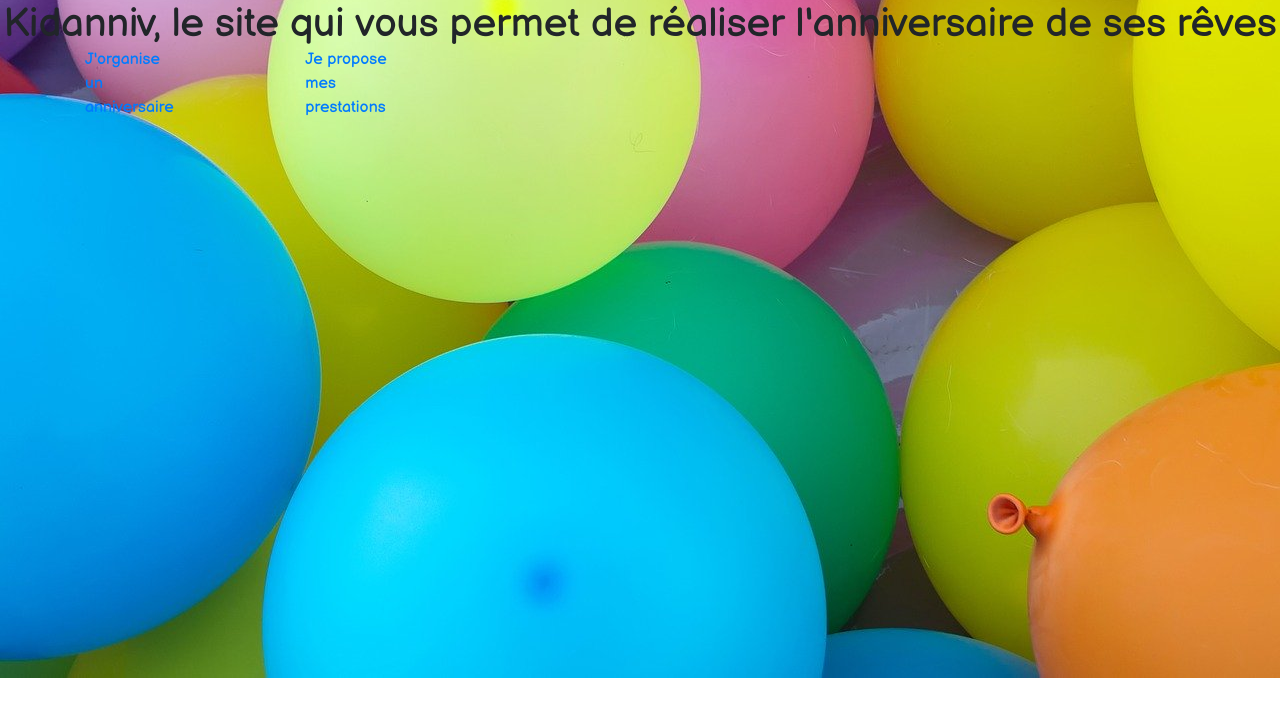
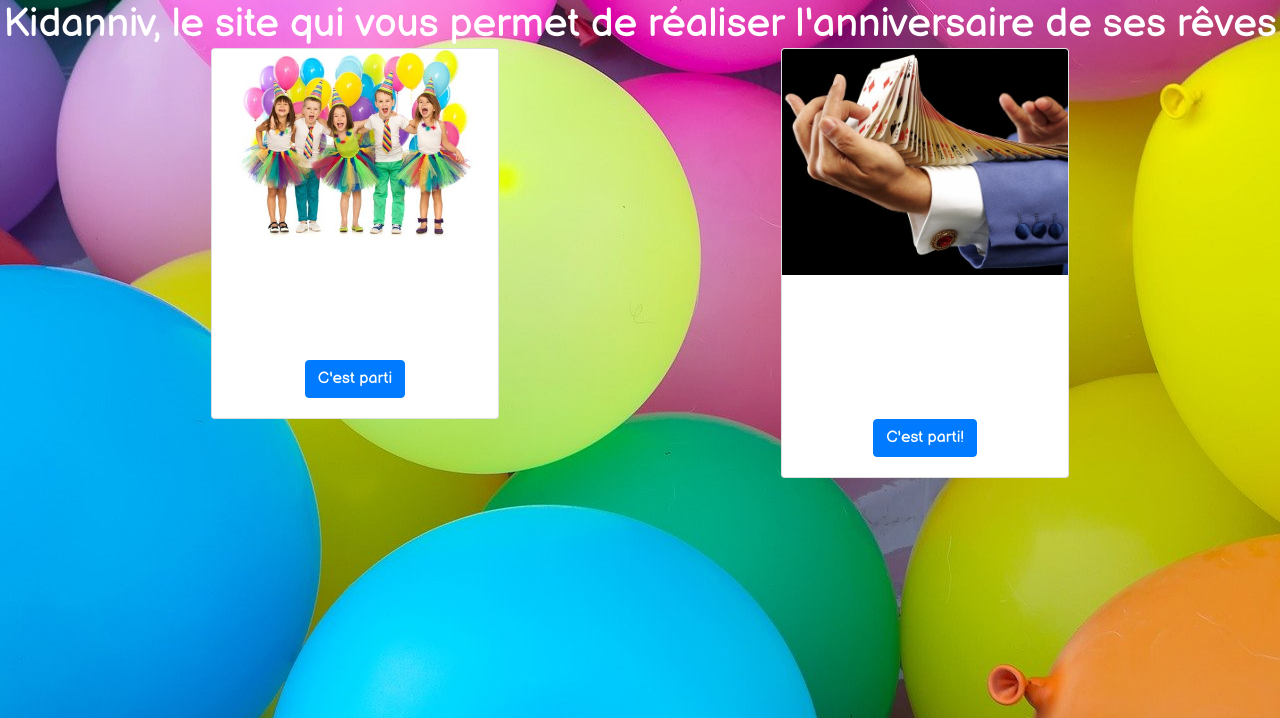
Before and after one commit to LaurieReinette/kiddanniv, a Symfony app: template templates/default/home.html.twig in a window 1280 px wide. Shown: the part 56-774 px from the top of the page. Run offline with Twig, Linux system fonts and the light colour scheme; the template is opened without the code that fills it, so the values that code supplies are empty; some libraries are stand-ins or nearby versions.

Commit message:
amélioration de la home

```diff
--- a/public/css/style.css
+++ b/public/css/style.css
@@ -16,5 +16,9 @@ body {
 .card, h1 {
     margin: auto;
     text-align: center;
+    color: white;
 
 }
+.write {
+    color: white;
+}
--- a/templates/default/home.html.twig
+++ b/templates/default/home.html.twig
@@ -4,27 +4,33 @@
 
 {% block body %}
 
-<h1> Kidanniv, le site qui vous permet de réaliser l'anniversaire de ses rêves</h1>
-<div class="container" id="home-container">
-
+<h1 class="white"> Kidanniv, le site qui vous permet de réaliser l'anniversaire de ses rêves</h1>
+<div class="container">
     <div class="row">
-        <a href="#">
         <div class="col-6">
-            <p>
-                J'organise un anniversaire
-            </p>
-        </div>
-</a>
-{# {{ path ('user_home') }} #}
-<a href="#">
-        <div class="col-6">
-            <p>
-                Je propose mes prestations
-            </p>
-        </div>
-</a>
-    </div>
 
 
+            <div class="card" style="width: 18rem;">
+                <img class="card-img-top" src=" {{ asset ('images/childrenandbaloons.jpg') }}" alt="Card image cap">
+                <div class="card-body">
+                    <h5 class="card-title">J'organise un anniversaire</h5>
+                    <p class="card-text">Trouvez les prestataires autour de moi.</p>
+                    <a href="#" class="btn btn-primary">C'est parti</a>
+                </div>
+            </div>
+
+        </div>
+        <div class="col-6">
+
+            <div class="card" style="width: 18rem;">
+                <img class="card-img-top" src="{{ asset ('images/magicien.jpg') }}" alt="Card image cap">
+                <div class="card-body">
+                    <h5 class="card-title">Je propose mes prestations</h5>
+                    <p class="card-text">Proposez mes prestations autour de moi</p>
+                    <a href="#" class="btn btn-primary">C'est parti!</a>
+                </div>
+            </div>
+        </div>
+    </div>
 </div>
 {% endblock %}
```
Also changed, not shown: public/images/childrenandbaloons.jpg (added), public/images/magicien.jpg (added).
